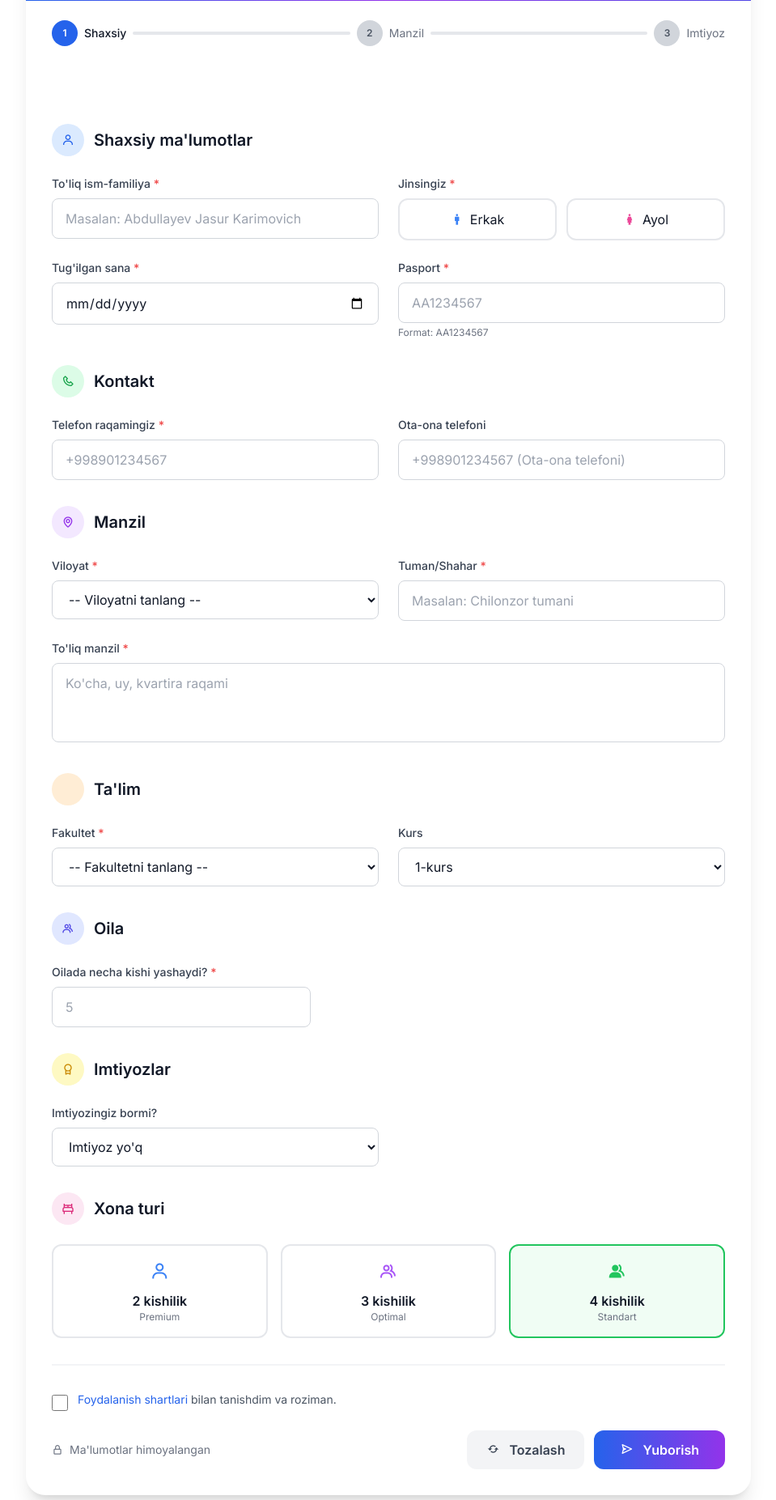
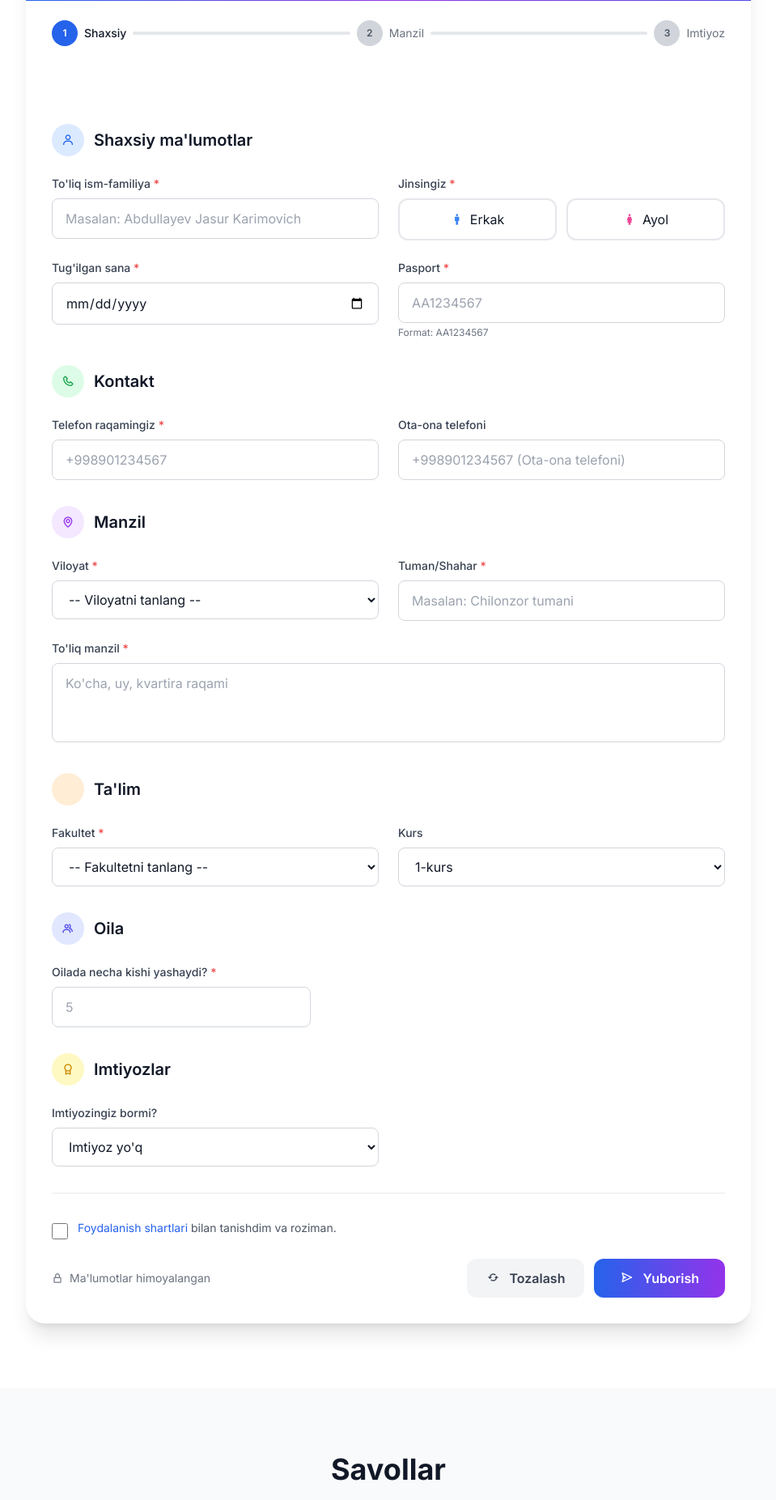
Before and after one commit to AsliddinWeb/yotoqxona.xiuedu.uz, a Django app: page / in a window 1280 px wide. Shown: the part 1333-3186 px from the top of the page at 81% size, without its empty margins (160-1119 px from the left). Run offline with Django 5.2, Linux system fonts and the light colour scheme; tables that the repository leaves empty hold one stand-in row (values such as "Sample post"); some libraries are stand-ins or nearby versions.

Commit message:
Xona turi tanlash olib tashlandi

```diff
--- a/apps/dormitory_app/forms.py
+++ b/apps/dormitory_app/forms.py
@@ -28,7 +28,6 @@ class YotoqxonaArizaForm(forms.ModelForm):
             'fakultet', 'kurs',
             'oila_azolari',
             'imtiyoz_turi', 'imtiyoz_hujjat',
-            'xona_turi_afzallik'
         ]
 
         widgets = {
@@ -118,10 +117,6 @@ class YotoqxonaArizaForm(forms.ModelForm):
                 'id': 'imtiyoz_hujjat_input'
             }),
 
-            # Xona
-            'xona_turi_afzallik': forms.RadioSelect(attrs={
-                'class': 'flex gap-4'
-            }),
         }
 
         labels = {
@@ -139,7 +134,6 @@ class YotoqxonaArizaForm(forms.ModelForm):
             'oila_azolari': 'Oilada necha kishi yashaydi?',
             'imtiyoz_turi': 'Imtiyozingiz bormi?',
             'imtiyoz_hujjat': 'Imtiyoz hujjati (agar bo\'lsa)',
-            'xona_turi_afzallik': 'Qaysi turdagi xonani afzal ko\'rasiz?',
         }
 
     def __init__(self, *args, **kwargs):
--- a/apps/dormitory_app/models.py
+++ b/apps/dormitory_app/models.py
@@ -112,6 +112,8 @@ class Xona(models.Model):
         (2, '2 kishilik'),
         (3, '3 kishilik'),
         (4, '4 kishilik'),
+        (5, '5 kishilik'),
+        (6, '6 kishilik'),
     ]
 
     bino = models.ForeignKey(YotoqxonaBino, on_delete=models.CASCADE, related_name='xonalar')
@@ -264,7 +266,8 @@ class YotoqxonaAriza(models.Model):
     xona_turi_afzallik = models.IntegerField(
         choices=Xona.XONA_TURI,
         verbose_name="Afzal xona turi",
-        default=4
+        null=True,
+        blank=True
     )
 
     # Tizim ma'lumotlari
--- a/templates/home.html
+++ b/templates/home.html
@@ -138,9 +138,9 @@
                         <i class="bx bx-help-circle mr-2"></i>
                         Savollar
                     </a>
-                    <a href="https://t.me/uygun_98" class="ml-4 px-6 py-2 bg-gradient-to-r from-blue-600 to-purple-600 text-white rounded-lg hover:shadow-lg transition transform hover:scale-105 btn-premium" target="_blank">
+                    <a href="https://t.me/feruzpirmatov49" class="ml-4 px-6 py-2 bg-gradient-to-r from-blue-600 to-purple-600 text-white rounded-lg hover:shadow-lg transition transform hover:scale-105 btn-premium" target="_blank">
                         <i class="bx bxl-telegram mr-2"></i>
-                        @uygun_98
+                        @feruzpirmatov49
                     </a>
 
                 </nav>
@@ -171,8 +171,8 @@
                 <a href="#faq" @click="mobileMenu = false" class="block px-4 py-3 text-gray-700 hover:bg-blue-50 rounded-lg transition">
                     <i class="bx bx-help-circle mr-2"></i> Savollar
                 </a>
-                <a href="https://t.me/uygun_98" class="block px-4 py-3 bg-gradient-to-r from-blue-600 to-purple-600 text-white rounded-lg text-center">
-                    <i class="bx bxl-telegram mr-2"></i> @uygun_98
+                <a href="https://t.me/feruzpirmatov49" class="block px-4 py-3 bg-gradient-to-r from-blue-600 to-purple-600 text-white rounded-lg text-center">
+                    <i class="bx bxl-telegram mr-2"></i> @feruzpirmatov49
                 </a>
             </div>
         </div>
@@ -714,60 +714,6 @@
                         </div>
                     </div>
 
-                    <!-- Xona -->
-                    <div class="field-group">
-                        <div class="flex items-center mb-4 sm:mb-6">
-                            <div class="w-8 h-8 sm:w-10 sm:h-10 bg-pink-100 text-pink-600 rounded-full flex items-center justify-center mr-3">
-                                <i class="bx bx-bed"></i>
-                            </div>
-                            <h3 class="text-lg sm:text-xl font-semibold text-gray-900">Xona turi</h3>
-                        </div>
-
-                        <div class="grid grid-cols-1 sm:grid-cols-3 gap-3 sm:gap-4">
-                            <label class="relative">
-                                <input type="radio" name="xona_turi_afzallik" value="2" class="sr-only peer">
-                                <div class="border-2 border-gray-200 rounded-xl p-4 cursor-pointer hover:border-blue-500 peer-checked:border-blue-500 peer-checked:bg-blue-50 transition">
-                                    <div class="text-center">
-                                        <i class="bx bx-user text-2xl text-blue-500 mb-2"></i>
-                                        <p class="font-semibold">2 kishilik</p>
-                                        <p class="text-xs text-gray-500">Premium</p>
-                                    </div>
-                                </div>
-                            </label>
-
-                            <label class="relative">
-                                <input type="radio" name="xona_turi_afzallik" value="3" class="sr-only peer">
-                                <div class="border-2 border-gray-200 rounded-xl p-4 cursor-pointer hover:border-purple-500 peer-checked:border-purple-500 peer-checked:bg-purple-50 transition">
-                                    <div class="text-center">
-                                        <i class="bx bx-group text-2xl text-purple-500 mb-2"></i>
-                                        <p class="font-semibold">3 kishilik</p>
-                                        <p class="text-xs text-gray-500">Optimal</p>
-                                    </div>
-                                </div>
-                            </label>
-
-                            <label class="relative">
-                                <input type="radio" name="xona_turi_afzallik" value="4" class="sr-only peer" checked>
-                                <div class="border-2 border-gray-200 rounded-xl p-4 cursor-pointer hover:border-green-500 peer-checked:border-green-500 peer-checked:bg-green-50 transition">
-                                    <div class="text-center">
-                                        <i class="bx bxs-group text-2xl text-green-500 mb-2"></i>
-                                        <p class="font-semibold">4 kishilik</p>
-                                        <p class="text-xs text-gray-500">Standart</p>
-                                    </div>
-                                </div>
-                            </label>
-                        </div>
-                        {% if form.xona_turi_afzallik.errors %}
-                        <div class="mt-2 p-2 bg-red-50 border border-red-200 rounded-lg text-xs text-red-600 error-message">
-                            <div class="flex items-start">
-                                <svg class="w-4 h-4 text-red-400 mt-0.5 mr-1 flex-shrink-0" fill="currentColor" viewBox="0 0 20 20">
-                                    <path fill-rule="evenodd" d="M18 10a8 8 0 11-16 0 8 8 0 0116 0zm-7 4a1 1 0 11-2 0 1 1 0 012 0zm-1-9a1 1 0 00-1 1v4a1 1 0 102 0V6a1 1 0 00-1-1z" clip-rule="evenodd"/>
-                                </svg>
-                                <span>{{ form.xona_turi_afzallik.errors.0 }}</span>
-                            </div>
-                        </div>
-                        {% endif %}
-                    </div>
 
                     <!-- Submit -->
                     <div class="border-t-2 border-gray-100 pt-6 sm:pt-8">
--- a/templates/status.html
+++ b/templates/status.html
@@ -655,12 +655,12 @@
                 <a href="tel:+998711234567"
                    class="inline-flex items-center text-blue-600 hover:text-blue-700 font-medium">
                     <i class="bx bx-phone mr-2"></i>
-                    +998 71 123 45 67
+                    +998 91 644 91 42
                 </a>
                 <a href="mailto:yotoqxona@xiu.uz"
                    class="inline-flex items-center text-blue-600 hover:text-blue-700 font-medium">
-                    <i class="bx bx-envelope mr-2"></i>
-                    yotoqxona@xiu.uz
+                    <i class="bx bxl-telegram mr-2"></i>
+                    @feruzpirmatov49
                 </a>
             </div>
         </div>
--- a/templates/success.html
+++ b/templates/success.html
@@ -654,12 +654,12 @@
         <div class="mt-6 text-center bg-white/50 backdrop-blur-sm rounded-xl p-4">
             <p class="text-sm text-gray-600 mb-2">Savollaringiz bormi?</p>
             <div class="flex justify-center space-x-4">
-                <a href="tel:+998711234567"
+                <a href="tel:+998916449142"
                    class="inline-flex items-center text-blue-600 hover:text-blue-700 font-medium transition text-sm group">
                     <div class="w-8 h-8 bg-blue-100 rounded-lg flex items-center justify-center mr-2 group-hover:bg-blue-200 transition">
                         <i class="bx bx-phone text-blue-600"></i>
                     </div>
-                    +998 71 123 45 67
+                    +998 91 644 91 42
                 </a>
             </div>
         </div>
```
Also changed, not shown: apps/dormitory_app/migrations/0002_alter_xona_sig_imi_and_more.py (added).
